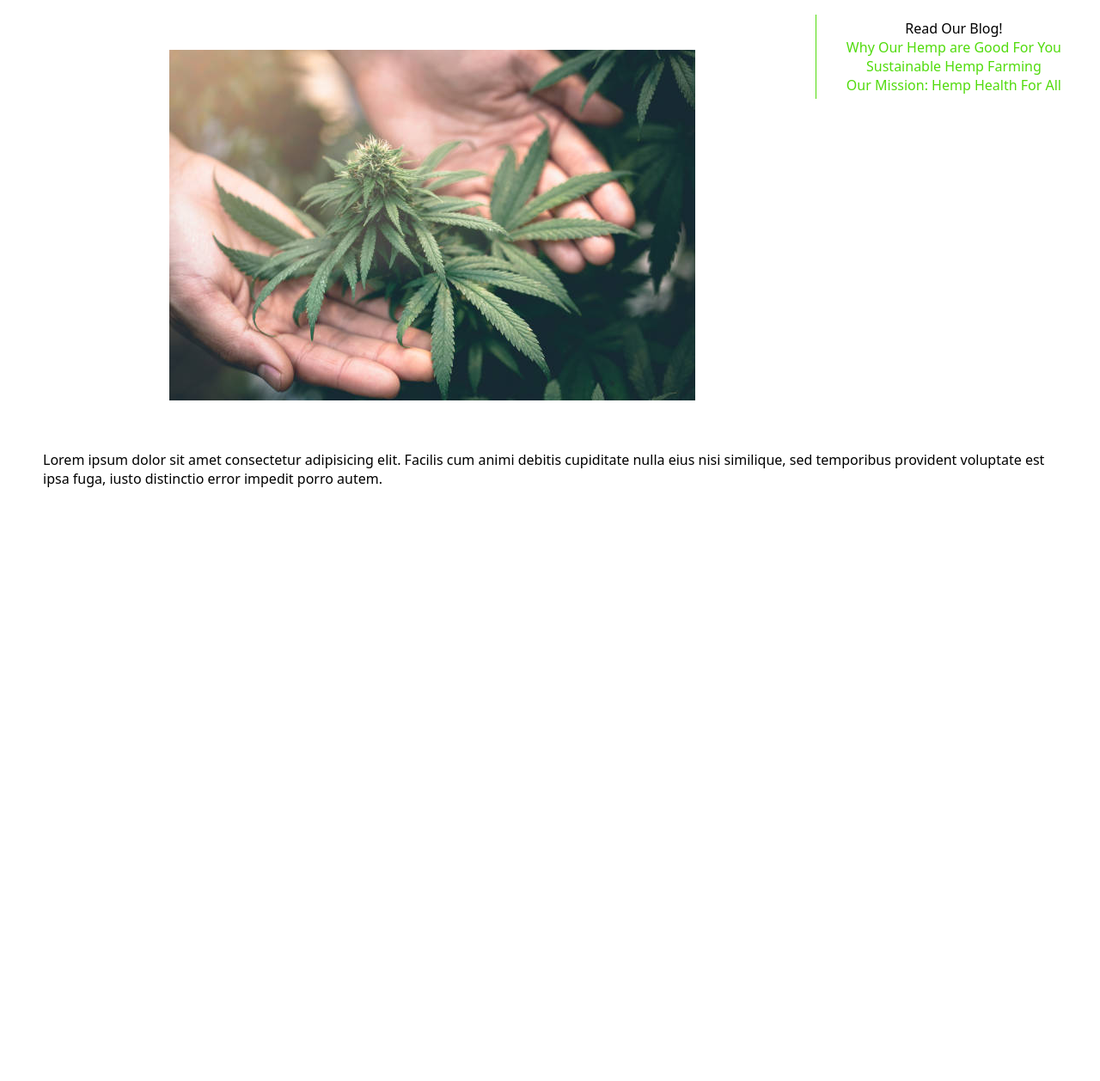
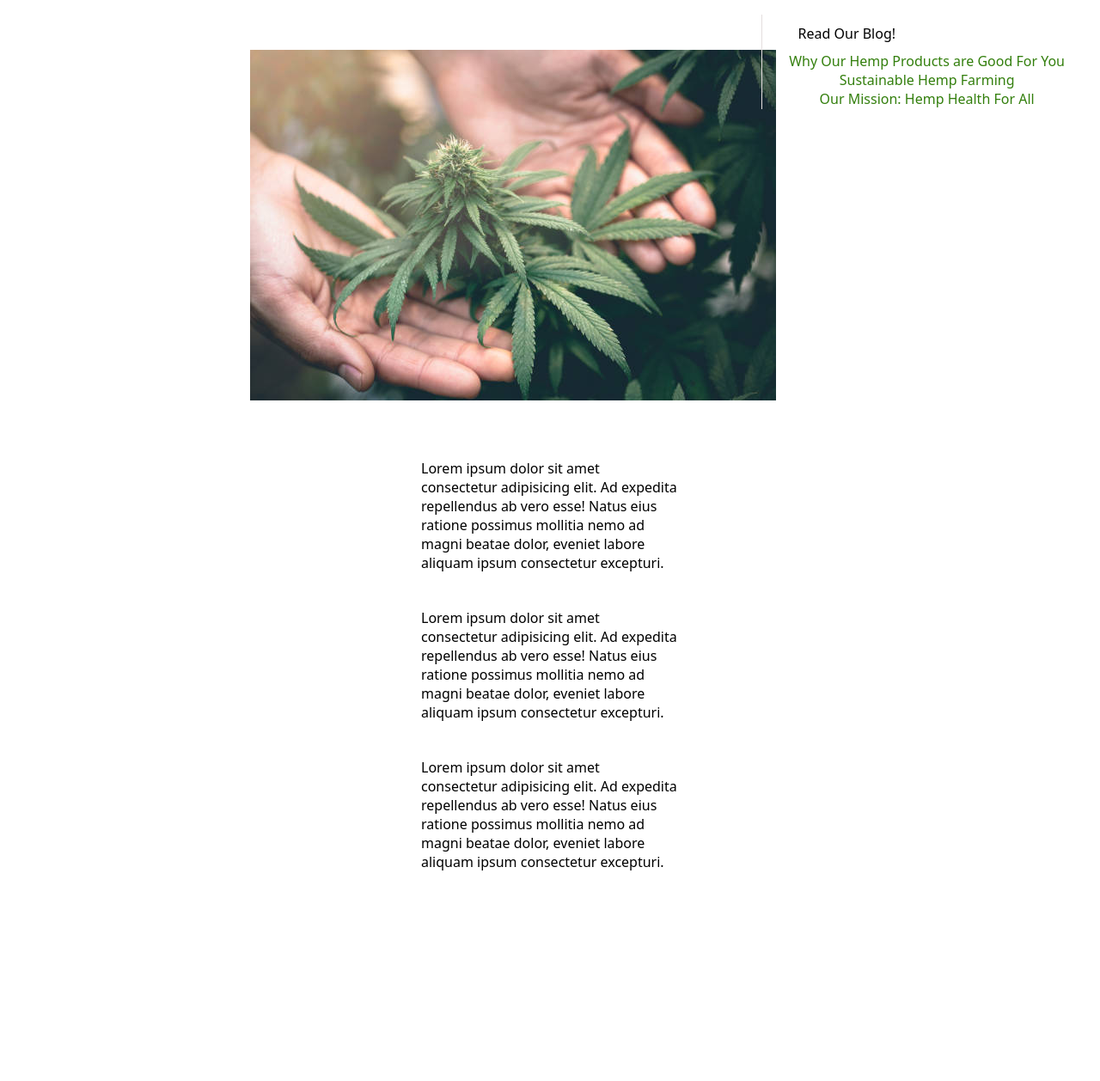
Before and after one commit to chumaniz/The-Hemp-Parlour, a plain HTML site: page index.html in a window 1280 px wide. Shown: the part 92-1350 px from the top of the page at 86% size. Before the commit the page ends 800 px from the top, so only its background shows below. Drawn offline with Linux system fonts and the light colour scheme.

Commit message:
Adding changes to CSS, Home Page is basically finished

```diff
--- a/index.html
+++ b/index.html
@@ -5,6 +5,7 @@
     <meta name="viewport" content="width=device-width, initial-scale=1.0">
     <title>The Hemp Parlour</title>
     <link rel="stylesheet" href="/styles.css">
+    <link rel="shortcut icon" href="/product-images/weedfavicon.jpg">
 </head>
 <body>
         <header>
@@ -28,7 +29,7 @@
                 <section id="side-note">
                     <ul>
                         <p>Read Our Blog!</p>
-                        <li><a href="#">Why Our Hemp are Good For You</a></li>
+                        <li><a href="#">Why Our Hemp Products are Good For You</a></li>
                         <li><a href="#">Sustainable Hemp Farming</a></li>
                         <li><a href="#">Our Mission: Hemp Health For All</a></li>
                     </ul>
@@ -39,12 +40,25 @@
                 </div>
             </div>
 
-            <p>
-                Lorem ipsum dolor sit amet consectetur adipisicing elit. Facilis cum animi debitis cupiditate nulla eius nisi similique, sed temporibus provident voluptate est ipsa fuga, iusto distinctio error impedit porro autem.
-            </p>
-
+            <div id="yapping">
+                <p>Lorem ipsum dolor sit amet consectetur
+                    adipisicing elit. Ad expedita repellendus ab
+                    vero esse! Natus eius ratione possimus mollitia
+                     nemo ad magni beatae dolor, eveniet labore aliquam
+                      ipsum consectetur excepturi.</p><br>
+                <p>Lorem ipsum dolor sit amet consectetur
+                    adipisicing elit. Ad expedita repellendus ab
+                    vero esse! Natus eius ratione possimus mollitia
+                     nemo ad magni beatae dolor, eveniet labore aliquam
+                      ipsum consectetur excepturi.</p><br>
+                <p>Lorem ipsum dolor sit amet consectetur
+                    adipisicing elit. Ad expedita repellendus ab
+                    vero esse! Natus eius ratione possimus mollitia
+                     nemo ad magni beatae dolor, eveniet labore aliquam
+                      ipsum consectetur excepturi.</p><br>
+            </div>
         </section>
 
-
+        <footer>This is a product of <a href="https://twitter.com/dw33d_"><strong>dw33d</strong></a></footer>
 </body>
 </html>
--- a/styles.css
+++ b/styles.css
@@ -16,11 +16,14 @@ h1 {
 }
 
 nav {
+    position: sticky;
+    top:0;
     border-bottom: 1px solid rgb(228, 222, 222);
     padding: 0;
     display: flex;
     flex-direction: row;
     justify-content: center;
+    background-color: rgb(226, 228, 231);
 }
 
 ul {
@@ -42,29 +45,42 @@ li {
 
 li a {
     text-decoration: none;
-    color: rgb(81, 219, 12);
+    color: rgb(51, 127, 13);
 }
 
 #side-note {
     padding: 1px;
     margin-left: 1px;
+    position: sticky;
+    top: 0;
 }
 
+
+
 #main section ul {
-    border-left: 1px solid  rgb(81, 219, 12);
-    padding: 5px;
+    border-left: 1px solid  rgb(228, 222, 222);
+    padding: 1px;
     display: flex;
     flex-direction: column;
     justify-content: space-between;
-    margin: 10px 1px 10px 1px;
+    margin: 10px 1px 100px 0px;
     width: 300;
     height: 200;
     float: right;
 }
 
+#main #yapping {
+    display: flex;
+    flex-direction: column;
+    justify-content: center;
+    align-items: center;
+}
+
 #main p {
-    margin-left: 50px;
-    margin-right: 50px;
+    margin-left: 10px;
+    margin-right: 10px;
+    padding: 10px;
+    width: 300px;
 }
 
 #idk {
@@ -72,8 +88,32 @@ li a {
 }
 
 #image {
-    margin: 50px;
+    margin: 50px 5px 50px 200px;
+    padding-left: 100px;
     display: flex;
     flex-direction: row;
     justify-content: center;
 }
+
+footer {
+    display: flex;
+    flex-direction: row;
+    justify-content: center;
+    margin-top: 350px;
+    border: 1px solid rgb(33, 158, 33);
+    padding: 50px;
+    background-color: rgb(33, 158, 33);
+    color: white;
+    padding-bottom: 60px;
+}
+
+footer a {
+    margin-left: 5px;
+    text-decoration: none;
+    color: white;
+}
+
+footer a:hover {
+    color: rgb(85, 255, 0);
+}
+/* More than 100 lines worth of CSS...Jesus Christ */
```
Also changed, not shown: product-images/hemptrans.webp (added), product-images/weedfavicon.jpg (added), 1 other file.
